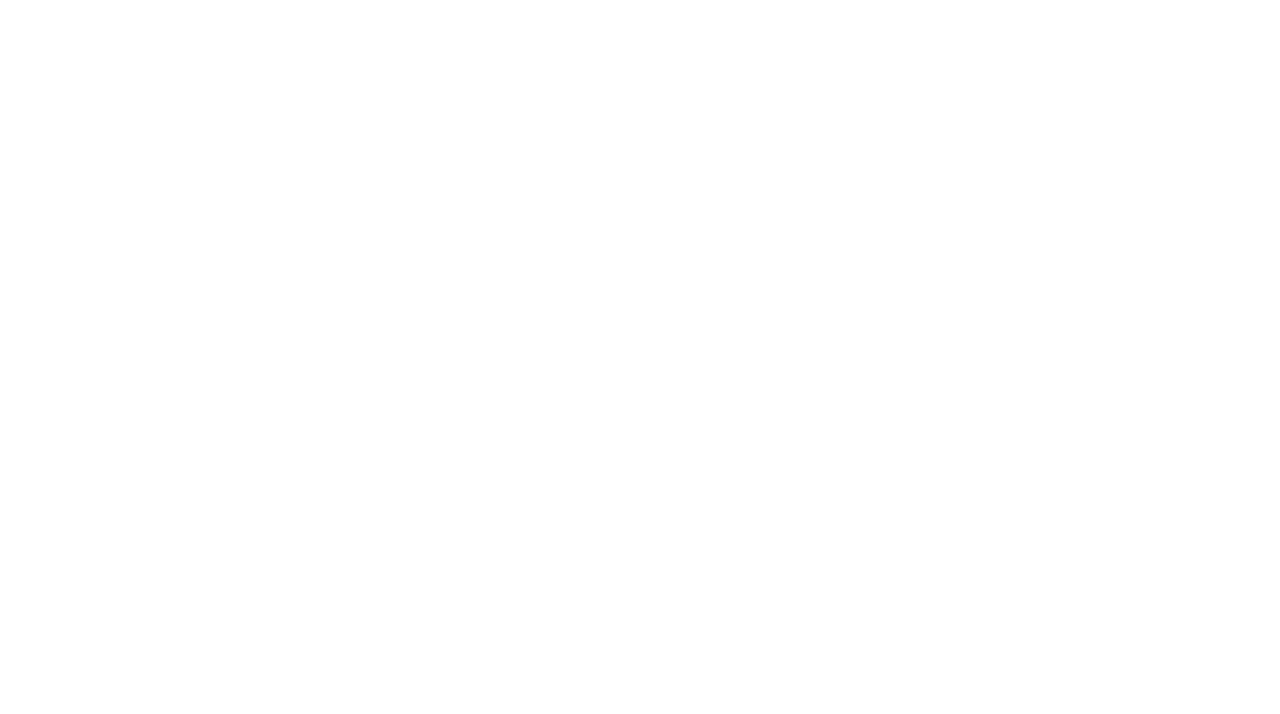
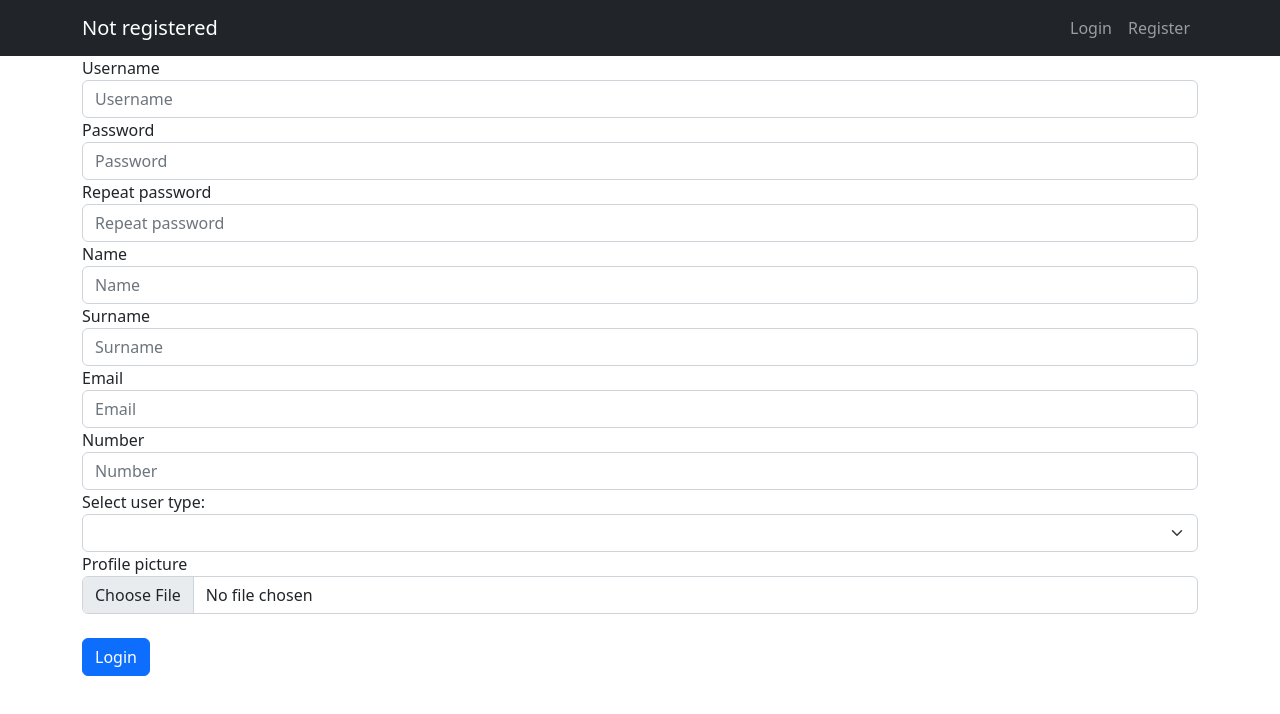
Before and after one commit to DusanTodorovic5/art-workshop, an Angular app in the folder frontend/: page /register in a window 1280 px wide. Before the commit this address led to /. Shown: the top 714 px of the page. Built offline with nearby package versions, Linux system fonts and the light colour scheme.

Commit message:
feat: routing and service

```diff
--- a/frontend/src/app/app-routing.module.ts
+++ b/frontend/src/app/app-routing.module.ts
@@ -1,7 +1,14 @@
 import { NgModule } from '@angular/core';
 import { RouterModule, Routes } from '@angular/router';
+import { LandingComponent } from './landing/landing.component';
+import { LoginComponent } from './login/login.component';
+import { RegisterComponent } from './register/register.component';
 
-const routes: Routes = [];
+const routes: Routes = [
+  {path: "", component:LandingComponent},
+  {path: "login", component: LoginComponent},
+  {path: "register", component: RegisterComponent}
+];
 
 @NgModule({
   imports: [RouterModule.forRoot(routes)],
--- /dev/null
+++ b/frontend/src/app/services/user.service.ts
@@ -0,0 +1,82 @@
+import { HttpClient } from '@angular/common/http';
+import { Injectable } from '@angular/core';
+
+@Injectable({
+  providedIn: 'root'
+})
+export class UsersService {
+    uri = 'http://localhost:4000/users';
+    constructor(private http: HttpClient) { }
+
+    login(username, password, type) {
+      const data = {
+        "username": username,
+        "password": password,
+        "type": type
+      };
+
+      return this.http.post(`${this.uri}/login`, data);
+    }
+
+    password_change(username, password, new_password) {
+      const data = {
+        "username": username,
+        "password": password,
+        "new_password": new_password
+      };
+
+      return this.http.post(`${this.uri}/password_change`, data);
+    }
+
+    forgot_password(email) {
+      const data = {
+        "email": email
+      };
+
+      return this.http.post(`${this.uri}/forgot_password`, data);
+    }
+
+    register(name, surname, username, password, number, email, type, image, org) {
+      const data = {
+        "name": name,
+        "surname": surname,
+        "username": username,
+        "password": password,
+        "number": number,
+        "email": email,
+        "type": type,
+        "image": image,
+        "org" : org
+      };
+
+      return this.http.post(`${this.uri}/register`, data);
+    }
+
+    update(name, surname, number, email, image) {
+      const data = {
+        "name": name,
+        "surname": surname,
+        "number": number,
+        "email": email,
+        "image": image,
+      }
+
+      return this.http.post(`${this.uri}/update`, data);
+    }
+
+    get_image(username) {
+      const data = {
+        "username": username
+      };
+
+      return this.http.post(`${this.uri}/get_image`, data);
+    }
+
+    actions(username) {
+      const data = {
+        "username": username
+      };
+
+      return this.http.post(`${this.uri}/actions`, data);
+    }
+  }
```
Also changed, not shown: frontend/src/app/app.module.ts (+12 -2 lines), frontend/src/app/models/user.model.ts (added, +13 -0 lines), frontend/src/assets/holder.png (added).
